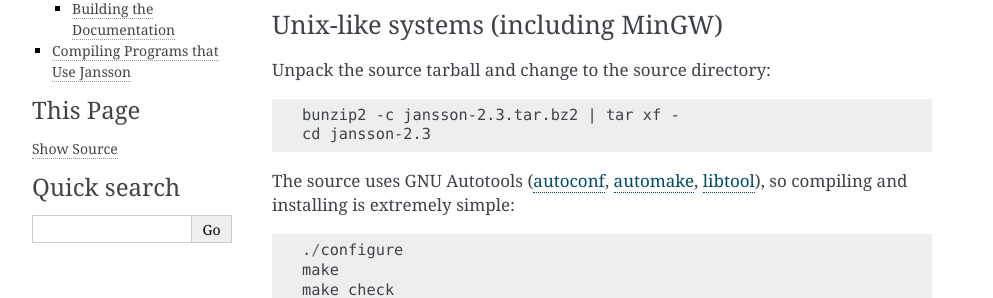
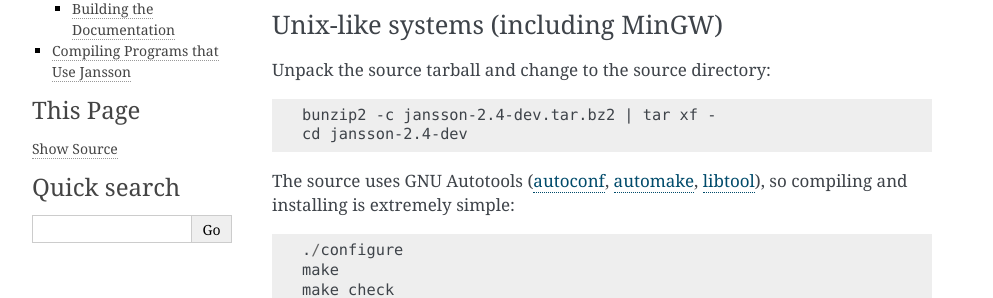
Before and after one commit to jbreams/nagmq, a Sphinx documentation site: the page built from jansson/doc/gettingstarted.rst, in a window 1280 px wide. Shown: the part 222-520 px from the top of the page, without its empty margins (148-1141 px from the left). Built offline with Sphinx 7.4.7, drawn with Linux system fonts in a browser that asks for light colours.

```diff
--- a/jansson/doc/apiref.rst
+++ b/jansson/doc/apiref.rst
@@ -41,7 +41,7 @@ set to zero.
 The following preprocessor constants specify the current version of
 the library:
 
-``JANSSON_VERSION_MAJOR``, ``JANSSON_VERSION_MINOR``, ``JANSSON_VERSION_MICRO``
+``JANSSON_MAJOR_VERSION``, ``JANSSON_MINOR_VERSION``, ``JANSSON_MICRO_VERSION``
   Integers specifying the major, minor and micro versions,
   respectively.
 
--- a/jansson/doc/conf.py
+++ b/jansson/doc/conf.py
@@ -48,9 +48,9 @@ copyright = u'2009-2011, Petri Lehtinen'
 # built documents.
 #
 # The short X.Y version.
-version = '2.3'
+version = '2.4'
 # The full version, including alpha/beta/rc tags.
-release = version
+release = '2.4-dev'
 
 # The language for content autogenerated by Sphinx. Refer to documentation
 # for a list of supported languages.
```
Also changed, not shown: README.rst (added, +31 -0 lines), 5 other files.
